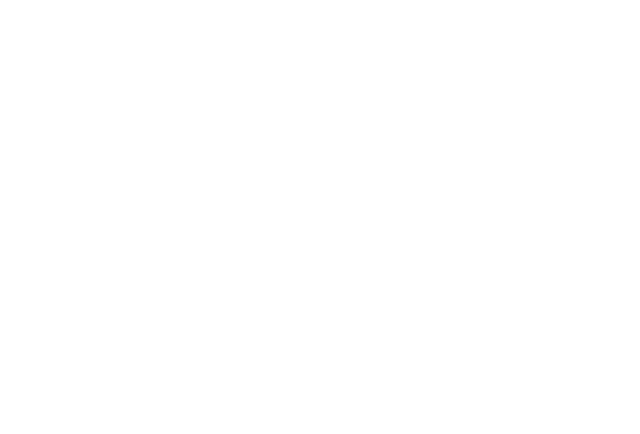
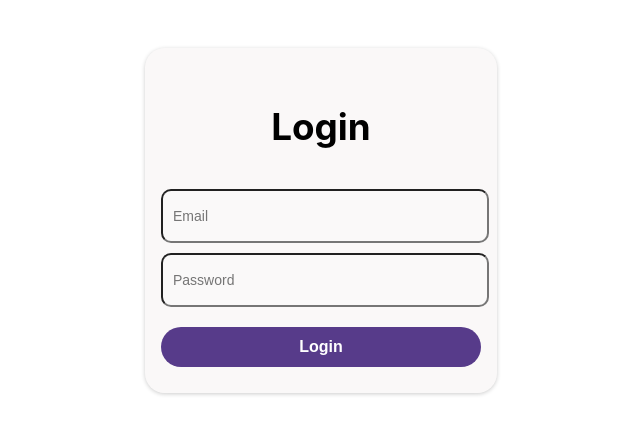
Before and after one commit to rupmedhi4/expense-trackerr, a React (Create React App) app: page /LoginForm in a window 1280 px wide. Before the commit this address had no page. Shown: the top 434 px of the page, without its empty margins (319-959 px from the left). Built offline with nearby package versions, Linux system fonts and the light colour scheme.

Commit message:
Verify User Email

```diff
--- a/src/App.js
+++ b/src/App.js
@@ -1,8 +1,10 @@
 import React from "react";
 import AuthForm from "./components/AuthForm";
 import { Route, Routes } from "react-router-dom";
+import ConfirmEmail from "./components/ConfirmEmail";
 import NavigateProfile from "./components/NavigateProfile";
 import Profile from "./components/Profile";
+import LoginForm from "./components/LoginForm";
 function App() {
   return (
  <div>
@@ -11,6 +13,8 @@ function App() {
   <Route path="/" element={<AuthForm/>}></Route>
   <Route path="/NavigateProfile" element={<NavigateProfile></NavigateProfile>}></Route>
   <Route path="/profile" element={<Profile></Profile>}></Route>
+  <Route path="/confirmEmail" element={<ConfirmEmail></ConfirmEmail>}></Route>
+  <Route path="/LoginForm" element={<LoginForm></LoginForm>}></Route>
 </Routes>
  </div>
 
--- a/src/components/AuthForm.js
+++ b/src/components/AuthForm.js
@@ -2,6 +2,7 @@ import {useContext, useRef, useState } from 'react';
 import AuthContext from './store/AuthContext';
 import classes from './AuthForm.module.css';
 import { useNavigate} from 'react-router-dom';
+
 const AuthForm = () => {
   const navigate=useNavigate();
   const context=useContext(AuthContext);
@@ -13,7 +14,7 @@ const AuthForm = () => {
     setAction((data)=>
     !data);
   }
- function submitHandler(event){
+ async function submitHandler(event){
 event.preventDefault();
 
 const enterdEmail=emailRef.current.value;
@@ -26,7 +27,7 @@ else{
   url='https://identitytoolkit.googleapis.com/v1/accounts:signUp?key=AIzaSyAQYXLrWSQR8lxbt1sc-ye5bGOTDsYKzQM'
 
 }
-fetch(url,{
+await fetch(url,{
     method:'POST',
     body:JSON.stringify({
       email:enterdEmail,
@@ -38,6 +39,8 @@ fetch(url,{
     }
   }).then((res)=>{
     if(res.ok){
+      navigate('/confirmEmail');
+
 return res.json();
     }else{
       return res.json().then((data)=>{
@@ -52,11 +55,40 @@ return res.json();
   .then((data)=>{
     context.login(data.idToken);
     console.log("succes");
-    navigate('/NavigateProfile');
   })
   .catch((err)=>{
     alert(err.message);
   })
+
+
+try{
+  const resVerify= await fetch('https://identitytoolkit.googleapis.com/v1/accounts:sendOobCode?key=AIzaSyAQYXLrWSQR8lxbt1sc-ye5bGOTDsYKzQM',{
+        method:'POST',
+
+        body:JSON.stringify({
+          requestType:"VERIFY_EMAIL",
+            idToken:context.token,
+            }),
+
+            headers:{
+                'Content-Type':'application/json'
+              }
+      })
+        if(resVerify.ok){
+
+    console.log(resVerify.json());
+
+        }else{
+
+      alert('failed to verify')
+
+        }
+      }
+        catch (INVALID_ID_TOKEN) {
+          console.error('Error updating account:', INVALID_ID_TOKEN);
+
+        }
+
  }
   return (
     <section className={classes.auth}>
@@ -90,7 +122,7 @@ return res.json();
         </div>:<div></div>}
 
 
-        <button  id='log' >{!action?'Sign Up':'Login'}</button>
+        <button  id='log'>{!action?'Sign Up':'Login'}</button>
         <div className={classes.actions} onClick={signUpHandle}>
           <button type='button' className={classes.toggle} >
           {!action? 'Have an account?Login':"Don't have an account?Sign Up"}
--- /dev/null
+++ b/src/components/ConfirmEmail.css
@@ -0,0 +1,18 @@
+.confirm{
+    margin: 3rem auto;
+
+    margin-top: 180px;
+
+    max-width: 40rem;
+    border-radius: 20px;
+    background-color: rgba(239, 233, 233, 0.306);
+    box-shadow: 0 1px 4px rgba(0, 0, 0, 0.2);
+    padding: 1rem;
+    text-align: center;
+    display: block;
+}
+.proceed{
+    border: 2px solid black;
+    border-radius: 5px;
+    width: 130px;
+}
--- /dev/null
+++ b/src/components/ConfirmEmail.js
@@ -0,0 +1,12 @@
+import React from 'react';
+import './ConfirmEmail.css';
+export default function ConfirmEmail() {
+  return (
+    <div className='confirm'>
+      <h1>Account Confirmation</h1>
+      <p>An email with your account confirmation link has been sent to your email</p>
+      <p>Check your email and come back to proceed!</p>
+     <a href='/LoginForm'><button className='proceed'>Proceed</button></a>
+    </div>
+  )
+}
--- /dev/null
+++ b/src/components/Login.module.css
@@ -0,0 +1,112 @@
+.auth {
+    margin: 3rem auto;
+    width: 50%;
+    max-width: 20rem;
+    border-radius: 20px;
+    background-color: rgba(239, 233, 233, 0.306);
+    box-shadow: 0 1px 4px rgba(0, 0, 0, 0.2);
+    padding: 1rem;
+    text-align: center;
+    display: block;
+  }
+
+  .auth h1 {
+   color: black;
+  font-size: 2.3em;
+	justify-content: center;
+	display: flex;
+	margin: 40px;
+	font-weight: bold;
+	cursor: pointer;
+	transition: .5s ease-in-out;
+  }
+  .login{
+    height: 460px;
+    background: #eee;
+    border-radius: 60% / 10%;
+    transform: translateY(-180px);
+    transition: .8s ease-in-out;
+  }
+  .login label{
+    color: #573b8a;
+    transform: scale(.6);
+  }
+
+  #chk:checked ~ .login{
+    transform: translateY(-500px);
+  }
+  #chk:checked ~ .login label{
+    transform: scale(1);
+  }
+  #chk:checked ~ .signup label{
+    transform: scale(.6);
+  }
+
+
+  .control input{
+    display: block;
+    height: 50px;
+    width: 95%;
+    background-color: rgba(255,255,255,0.07);
+    border-radius: 10px;
+    padding: 0 10px;
+    margin-top: 10px;
+    font-size: 14px;
+    font-weight: 300;
+}
+  .control input :hover{
+    background-color: #c7c1c1;
+  }
+  .actions {
+    margin-top: 1.5rem;
+    display: flex;
+    flex-direction: column;
+    align-items: center;
+  }
+
+  .actions button {
+    cursor: pointer;
+    font: inherit;
+    color: white;
+    background-color: #e01da6;
+    border: 1px solid #e01da6;
+    border-radius: 4px;
+    padding: 0.5rem 2.5rem;
+  }
+
+  .actions button:hover {
+    background-color: #873abb;
+    border-color: #873abb;
+  }
+
+  .actions .toggle {
+    border: 1px solid black;
+    border-radius: 2px;
+    margin-top: 1rem;
+    background-color: transparent;
+    color: #e04de0;
+    border: none;
+    padding: 0.15rem 1.5rem;
+  }
+
+  .actions .toggle:hover {
+    background-color: transparent;
+    color: #34890c;
+  }
+ button{
+  width: 100%;
+	height: 40px;
+	margin: 10px auto;
+	justify-content: center;
+	display: block;
+	color: #fff;
+	background: #573b8a;
+	font-size: 1em;
+	font-weight: bold;
+	margin-top: 20px;
+	outline: none;
+	border: none;
+	border-radius: 20px;
+	transition: .2s ease-in;
+	cursor: pointer;
+}
--- /dev/null
+++ b/src/components/LoginForm.js
@@ -0,0 +1,112 @@
+import React, { useContext,useRef } from 'react'
+import classes from './Login.module.css';
+import AuthContext from './store/AuthContext';
+
+import { useNavigate} from 'react-router-dom';
+export default function LoginForm() {
+    const context=useContext(AuthContext);
+    const navigate=useNavigate();
+    const emailRef=useRef();
+  const passwordRef=useRef();
+  async function submitHandler(event){
+    event.preventDefault();
+
+    const enterdEmail=emailRef.current.value;
+    const enterdPassword=passwordRef.current.value;
+
+     let url='https://identitytoolkit.googleapis.com/v1/accounts:signInWithPassword?key=AIzaSyAQYXLrWSQR8lxbt1sc-ye5bGOTDsYKzQM'
+
+    await fetch(url,{
+        method:'POST',
+        body:JSON.stringify({
+          email:enterdEmail,
+          password:enterdPassword,
+          returnSecureToken:true
+        }),
+        headers:{
+          'Content-Type':'application/json'
+        }
+      }).then((res)=>{
+        if(res.ok){
+
+
+    return res.json();
+        }else{
+          return res.json().then((data)=>{
+
+            let errorMessage='Authentication failed!';
+
+
+           throw new Error(errorMessage);
+          })
+        }
+      })
+      .then((data)=>{
+
+        context.login(data.idToken);
+        console.log("succes");
+      })
+      .catch((err)=>{
+        alert(err.message);
+      })
+      try{
+        const resVerify= await fetch('https://identitytoolkit.googleapis.com/v1/accounts:sendOobCode?key=AIzaSyAQYXLrWSQR8lxbt1sc-ye5bGOTDsYKzQM',{
+              method:'POST',
+
+              body:JSON.stringify({
+                requestType:"VERIFY_EMAIL",
+                  idToken:context.token,
+                  }),
+
+                  headers:{
+                      'Content-Type':'application/json'
+                    }
+            })
+              if(resVerify.ok){
+                navigate('/NavigateProfile');
+          console.log(resVerify.json());
+
+              }else{
+
+            alert('failed to verify')
+
+              }
+            }
+              catch (error) {
+                console.error('Error updating account:', error);
+
+              }
+
+    }
+
+  return (
+    <div>
+       <section className={classes.auth}>
+      <h1>Login</h1>
+      <div>
+      <form onSubmit={submitHandler}>
+
+        <div className={classes.control}>
+
+          <input type='email' id='email' placeholder='Email' ref={emailRef} required />
+        </div>
+        <div className={classes.control}>
+
+        <input
+            type='password'
+            id='password'
+            placeholder='Password'
+            ref={passwordRef}
+            required
+          />
+        </div>
+
+        <button  id='log'>Login</button>
+
+      </form>
+      </div>
+
+    </section>
+    </div>
+  )
+}
--- a/src/components/Profile.js
+++ b/src/components/Profile.js
@@ -5,12 +5,15 @@ import {FiGlobe} from "react-icons/fi";
 import AuthContext from './store/AuthContext';
 
 export default function Profile() {
+
 const context=useContext(AuthContext);
     const nameRef=useRef();
      const imageRef=useRef();
     async function submitHandler(event){
         event.preventDefault();
-
+        if(nameRef.current.value==="" ||imageRef.current.value===""){
+  alert('Enter full details');
+        }
      const res= await fetch('https://identitytoolkit.googleapis.com/v1/accounts:update?key=AIzaSyAQYXLrWSQR8lxbt1sc-ye5bGOTDsYKzQM',{
         method:'POST',
 
@@ -34,6 +37,7 @@ const context=useContext(AuthContext);
       alert('failed')
 
         }
+
     }
     useEffect(() => {
       const updateAccount = async () => {
@@ -51,7 +55,6 @@ const context=useContext(AuthContext);
           if (response.ok) {
             const responseData = await response.json();
             const users = responseData.users;
-        console.log(users);
 
             if (users && users.length > 0) {
               const [{ displayName, photoUrl }] = users;
@@ -80,7 +83,7 @@ const context=useContext(AuthContext);
         </div>
       </div>
       <hr></hr>
-    <form className='details' onSubmit={submitHandler}>
+    <div className='details' >
         <div className='contact'>
         <h1>Contact Details</h1>
         <button className='cancel'>Cancel</button></div>
@@ -90,8 +93,8 @@ const context=useContext(AuthContext);
         <label htmlFor='photo'><span><FiGlobe/></span>Profile Photo URL:</label>
         <input type='text' name='img' className='input' ref={imageRef}></input>
         </div>
-        <button className='btn'>Update</button>
-    </form>
+        <button className='btn' onClick={submitHandler}>Update</button>
+    </div>
     </div>
   )
 }
```
